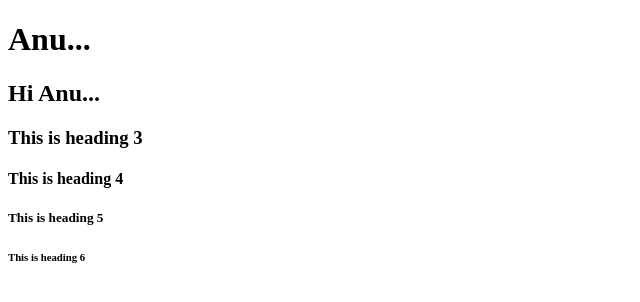
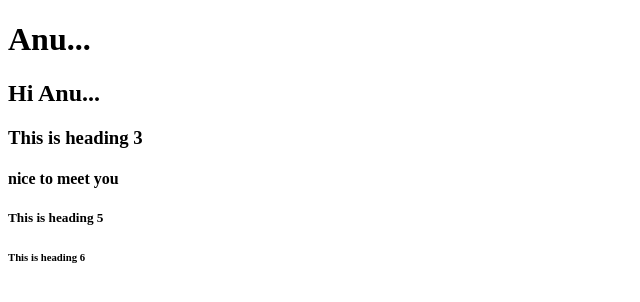
Before and after one commit to anu-baby97/datewithgit, a plain HTML site: page index.html in a window 1280 px wide. Shown: the full height of the page, 0-640 px from the left. Drawn offline with Linux system fonts and the light colour scheme.

Commit message:
changed fourth line of index

```diff
--- a/index.html
+++ b/index.html
@@ -5,7 +5,7 @@
 <h1>Anu...</h1>
 <h2>Hi Anu... </h2>
 <h3>This is heading 3</h3>
-<h4>This is heading 4</h4>
+<h4>nice to meet you</h4>
 <h5>This is heading 5</h5>
 <h6>This is heading 6</h6>
 
```
